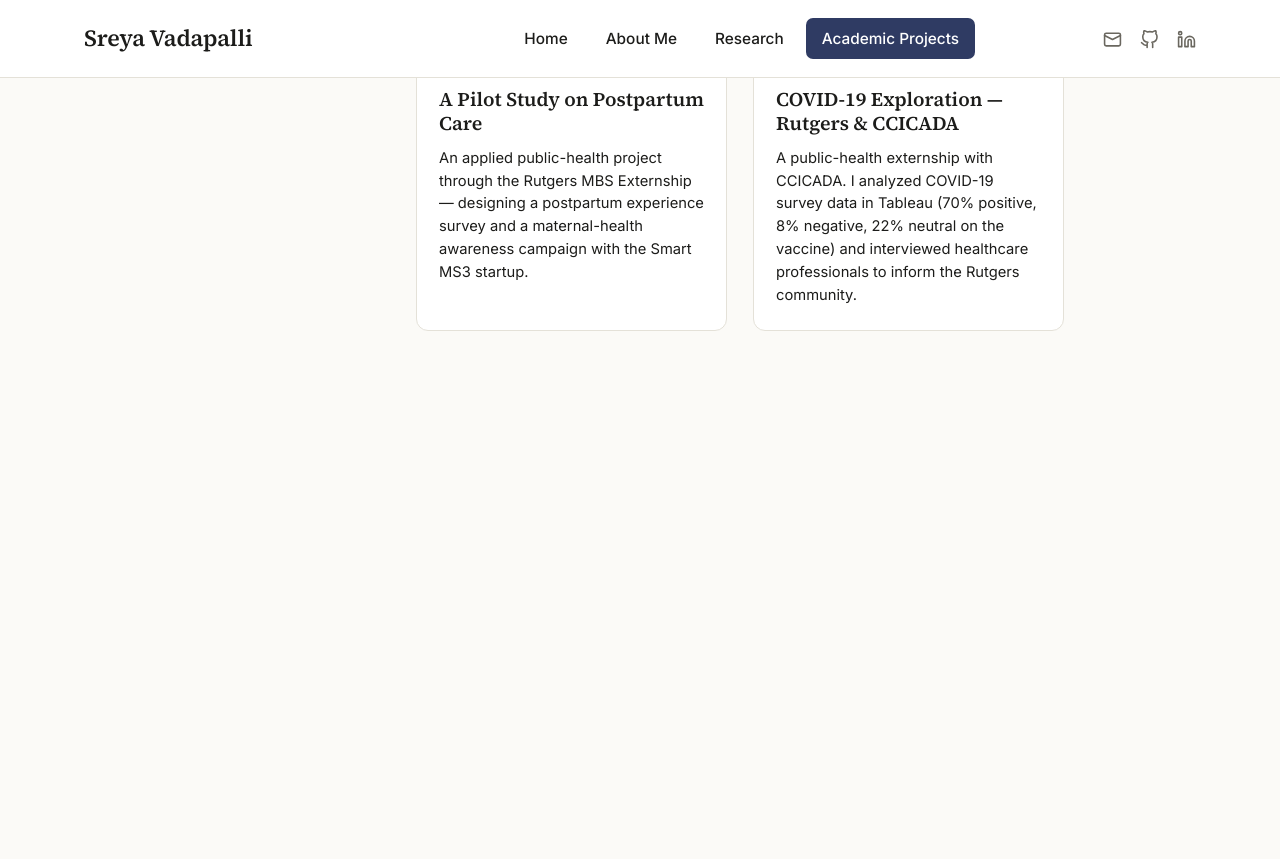
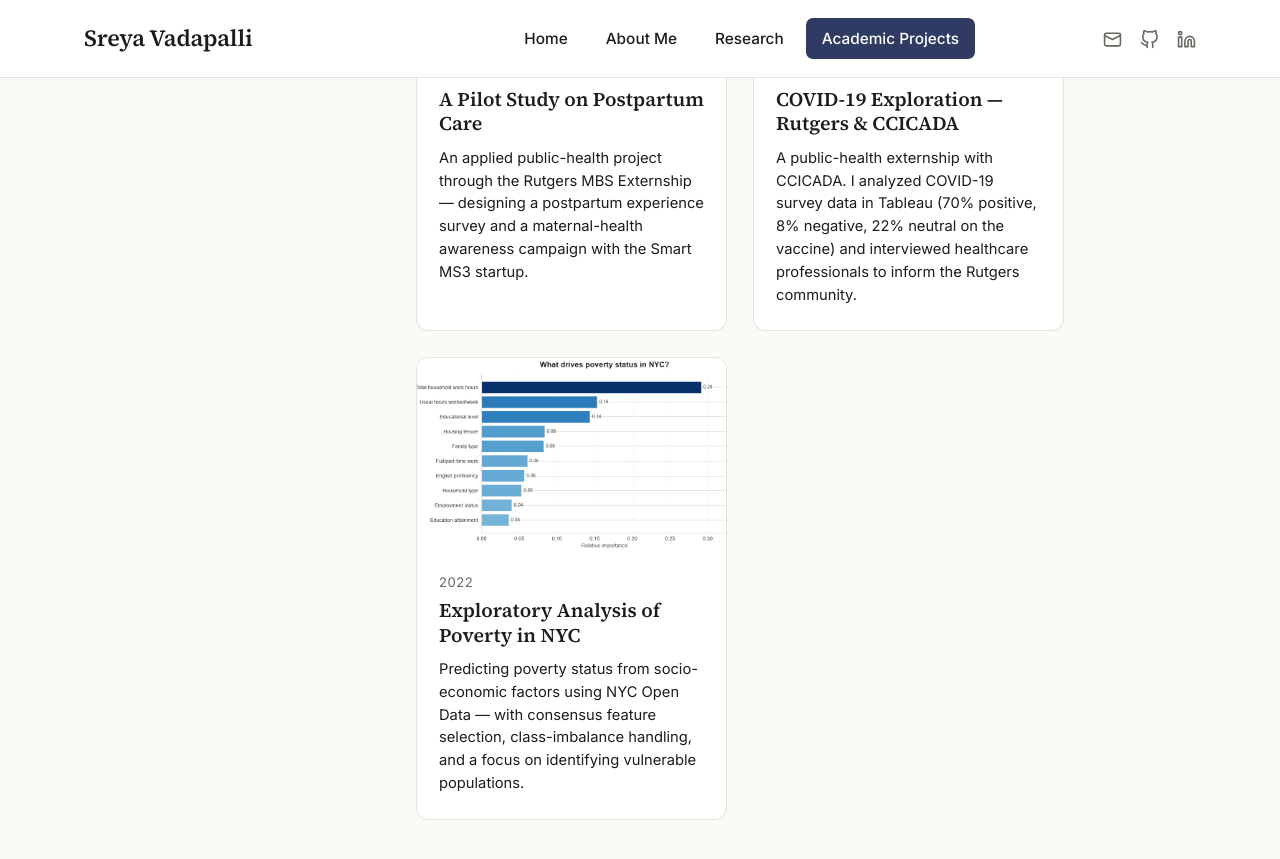
Before and after one commit to SreyaVadapalli/SreyaVadapalli.github.io, a Jekyll site: the page built from academic-projects.html, in a window 1280 px wide and 900 px high, scrolled down 878 px. Shown: the top 859 px of the window. Built offline with Jekyll 4.4.1, drawn with Linux system fonts in a browser that asks for light colours; before the commit the page ends 1289 px from its top, so only the background shows below that.

```diff
--- a/academic-projects.html
+++ b/academic-projects.html
@@ -53,5 +53,16 @@
     </div>
   </a>
 
+    <a class="proj-card" href="{{ '/projects/poverty-nyc/' | relative_url }}">
+    <div class="proj-img">
+      <img src="{{ '/assets/images/Povertystatus.png' | relative_url }}" alt="Exploratory Analysis of Poverty in NYC">
+    </div>
+    <div class="proj-body">
+      <div class="proj-year">2022</div>
+      <h3 class="proj-title">Exploratory Analysis of Poverty in NYC</h3>
+      <p class="proj-desc">Predicting poverty status from socio-economic factors using NYC Open Data — with consensus feature selection, class-imbalance handling, and a focus on identifying vulnerable populations.</p>
+    </div>
+  </a>
+
 
 </div>
```
Also changed, not shown: projects/poverty-nyc.html (added, +69 -0 lines), assets/images/Povertystatus.png (added), projects/Exploratory-Analysis-of-Poverty-in-NYC.html (deleted).
